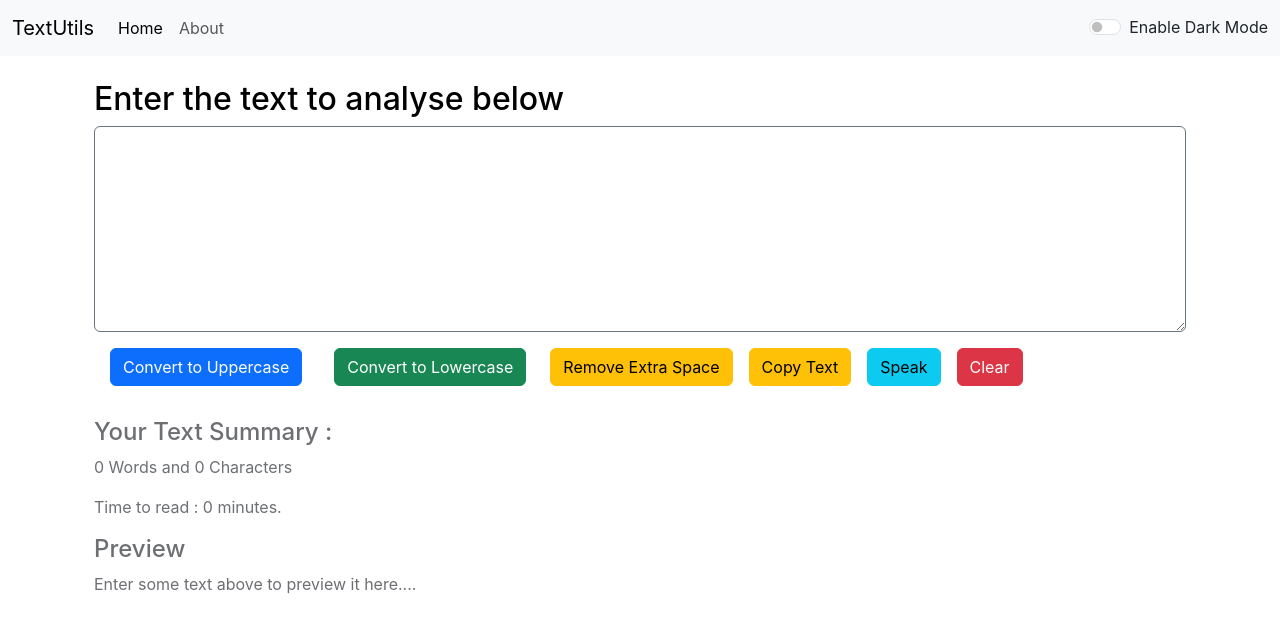
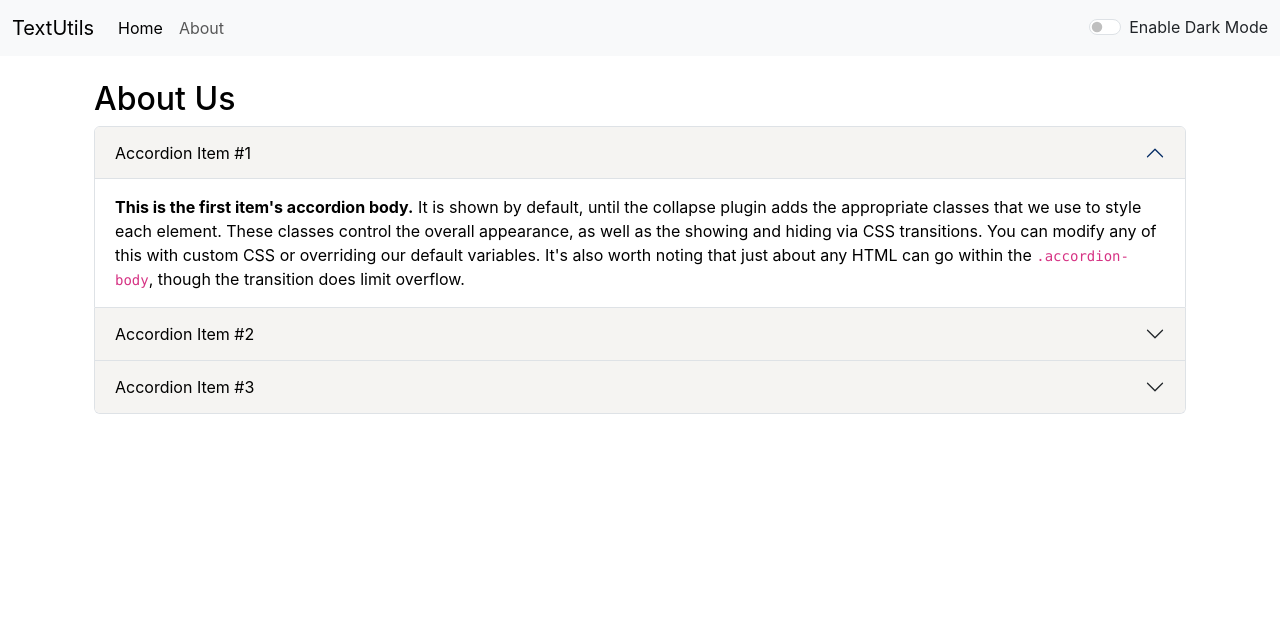
Before and after one commit to murli1998/myreactapp, a React (Create React App) app: page /about in a window 1280 px wide. Shown: the top 632 px of the page. Built offline with nearby package versions, Linux system fonts and the light colour scheme.

Commit message:
use of react router dom, some improvements

```diff
--- a/package.json
+++ b/package.json
@@ -8,6 +8,7 @@
     "@testing-library/user-event": "^13.5.0",
     "react": "^18.2.0",
     "react-dom": "^18.2.0",
+    "react-router-dom": "^6.22.3",
     "react-scripts": "5.0.1",
     "web-vitals": "^2.1.4"
   },
--- a/src/App.js
+++ b/src/App.js
@@ -1,10 +1,11 @@
 // import logo from './logo.svg';
 import "./App.css";
-// import About from "./components/About";
+import About from "./components/About";
 import Navbar from "./components/Navbar";
 import TextForm from "./components/TextForm";
 import React, { useState } from "react";
 import Alert from "./components/Alert";
+import { BrowserRouter as Router, Routes, Route, Link } from "react-router-dom";
 
 function App() {
   const [alert, setAlert] = useState(null);
@@ -41,6 +42,7 @@
   const [mode, setMode] = useState("light");
   return (
     <>
+      <Router>
         <Navbar
           title="TextUtils"
           aboutText="About"
@@ -49,13 +51,21 @@
         />
         <Alert alert={alert} />
         <div className="container" my-3="true">
+          <Routes>
+            <Route
+              path="/"
+              element={
                 <TextForm
                   heading="Enter the text to analyse below"
                   mode={mode}
                   showAlert={showAlert}
-        ></TextForm>
+                />
+              }
+            />
+            <Route path="/about" element={<About mode={mode} />} />
+          </Routes>
         </div>
-      {/* <About /> */}
+      </Router>
     </>
   );
 }
--- a/src/components/About.js
+++ b/src/components/About.js
@@ -1,4 +1,4 @@
-import React, { useState } from "react";
+// import React, { useState } from "react";
 
 // let accordianStyle = {
 //   color: "black",
@@ -7,59 +7,62 @@
 //   borderRadius: "10px",
 // };
 
-export default function About() {
-  const [myStyle, setMyStyle] = useState({
-    color: "white",
-    backgroundColor: "#262626",
-    border: "1px solid black",
-    borderRadius: "10px",
-  });
+export default function About(props) {
+  // const [myStyle, setMyStyle] = useState({
+  //   color: "white",
+  //   backgroundColor: "#262626",
+  //   border: "1px solid black",
+  //   borderRadius: "10px",
+  // });
 
-  const [accordianStyle, setAccordianStyle] = useState({
-    color: "black",
-    backgroundColor: "white",
-    border: "1px solid black",
-    borderRadius: "10px",
-  });
+  // const [accordianStyle, setAccordianStyle] = useState({
+  //   color: "black",
+  //   backgroundColor: "white",
+  //   border: "1px solid black",
+  //   borderRadius: "10px",
+  // });
 
-  const [btnText, setBtnText] = useState("Enable dark mode");
+  // const [btnText, setBtnText] = useState("Enable dark mode");
 
-  const toggleStyle = () => {
-    if (myStyle.color === "white") {
-      setMyStyle({
-        color: "black",
-        backgroundColor: "white",
-        border: "1px solid black",
-        borderRadius: "10px",
-      });
-      setAccordianStyle({
-        color: "black",
-        backgroundColor: "white",
-        border: "1px solid black",
-        borderRadius: "10px",
-      });
-      setBtnText("Enable dark mode");
-    } else {
-      setMyStyle({
-        color: "white",
-        backgroundColor: "#262626",
-        border: "1px solid black",
-        borderRadius: "10px",
-      });
-      setAccordianStyle({
-        color: "white",
-        backgroundColor: "#262626",
-        border: "1px solid black",
-        borderRadius: "10px",
-      });
-      setBtnText("Enable light mode");
-    }
-  };
+  // const toggleStyle = () => {
+  //   if (myStyle.color === "white") {
+  //     setMyStyle({
+  //       color: "black",
+  //       backgroundColor: "white",
+  //       border: "1px solid black",
+  //       borderRadius: "10px",
+  //     });
+  //     setAccordianStyle({
+  //       color: "black",
+  //       backgroundColor: "white",
+  //       border: "1px solid black",
+  //       borderRadius: "10px",
+  //     });
+  //     setBtnText("Enable dark mode");
+  //   } else {
+  //     setMyStyle({
+  //       color: "white",
+  //       backgroundColor: "#262626",
+  //       border: "1px solid black",
+  //       borderRadius: "10px",
+  //     });
+  //     setAccordianStyle({
+  //       color: "white",
+  //       backgroundColor: "#262626",
+  //       border: "1px solid black",
+  //       borderRadius: "10px",
+  //     });
+  //     setBtnText("Enable light mode");
+  //   }
+  // };
 
   return (
-    <div className="container mt-3 " style={myStyle}>
+    <div
+      className="container mt-4 "
+      style={{ color: props.mode === "dark" ? "white" : "black" }}
+    >
       <h2>About Us</h2>
-      <div className="accordion my-4" id="accordionExample">
+      <div className="accordion my-2" id="accordionExample">
         <div className="accordion-item">
           <h2 className="accordion-header">
             <button
@@ -69,7 +72,11 @@
               data-bs-target="#collapseOne"
               aria-expanded="true"
               aria-controls="collapseOne"
-              style={myStyle}
+              // style={myStyle}
+              style={{
+                color: props.mode === "dark" ? "white" : "black",
+                backgroundColor: props.mode === "dark" ? "#262626" : "#f5f4f2",
+              }}
             >
               Accordion Item #1
             </button>
@@ -79,7 +86,13 @@
             className="accordion-collapse collapse show"
             data-bs-parent="#accordionExample"
           >
-            <div className="accordion-body" style={accordianStyle}>
+            <div
+              className="accordion-body"
+              style={{
+                color: props.mode === "dark" ? "white" : "black",
+                backgroundColor: props.mode === "dark" ? "#454443" : "white",
+              }}
+            >
               <strong>This is the first item's accordion body.</strong> It is
               shown by default, until the collapse plugin adds the appropriate
               classes that we use to style each element. These classes control
@@ -100,7 +113,11 @@
               data-bs-target="#collapseTwo"
               aria-expanded="false"
               aria-controls="collapseTwo"
-              style={myStyle}
+              // style={myStyle}
+              style={{
+                color: props.mode === "dark" ? "white" : "black",
+                backgroundColor: props.mode === "dark" ? "#262626" : "#f5f4f2",
+              }}
             >
               Accordion Item #2
             </button>
@@ -110,7 +127,13 @@
             className="accordion-collapse collapse"
             data-bs-parent="#accordionExample"
           >
-            <div className="accordion-body" style={accordianStyle}>
+            <div
+              className="accordion-body"
+              style={{
+                color: props.mode === "dark" ? "white" : "black",
+                backgroundColor: props.mode === "dark" ? "#454443" : "white",
+              }}
+            >
               <strong>This is the second item's accordion body.</strong> It is
               hidden by default, until the collapse plugin adds the appropriate
               classes that we use to style each element. These classes control
@@ -131,7 +154,11 @@
               data-bs-target="#collapseThree"
               aria-expanded="false"
               aria-controls="collapseThree"
-              style={myStyle}
+              // style={myStyle}
+              style={{
+                color: props.mode === "dark" ? "white" : "black",
+                backgroundColor: props.mode === "dark" ? "#262626" : "#f5f4f2",
+              }}
             >
               Accordion Item #3
             </button>
@@ -141,7 +168,13 @@
             className="accordion-collapse collapse"
             data-bs-parent="#accordionExample"
           >
-            <div className="accordion-body" style={accordianStyle}>
+            <div
+              className="accordion-body"
+              style={{
+                color: props.mode === "dark" ? "white" : "black",
+                backgroundColor: props.mode === "dark" ? "#454443" : "white",
+              }}
+            >
               <strong>This is the third item's accordion body.</strong> It is
               hidden by default, until the collapse plugin adds the appropriate
               classes that we use to style each element. These classes control
@@ -154,11 +187,11 @@
           </div>
         </div>
       </div>
-      <div className="container my-2 ">
+      {/* <div className="container my-2 ">
         <button type="button" className="btn btn-primary" onClick={toggleStyle}>
           {btnText}
         </button>
-      </div>
+      </div> */}
     </div>
   );
 }
--- a/src/components/Navbar.js
+++ b/src/components/Navbar.js
@@ -1,5 +1,6 @@
 import React from "react";
 import PropTypes from "prop-types";
+import { Link } from "react-router-dom";
 
 export default function Navbar(props) {
   return (
@@ -8,9 +9,9 @@
         className={`navbar navbar-expand-lg navbar-${props.mode} bg-${props.mode}`}
       >
         <div className="container-fluid">
-          <a className="navbar-brand" href="/">
+          <Link className="navbar-brand" to="/">
             {props.title}
-          </a>
+          </Link>
           <button
             className="navbar-toggler"
             type="button"
@@ -25,14 +26,14 @@
           <div className="collapse navbar-collapse" id="navbarSupportedContent">
             <ul className="navbar-nav me-auto mb-2 mb-lg-0">
               <li className="nav-item">
-                <a className="nav-link active" aria-current="page" href="/">
+                <Link className="nav-link active" aria-current="page" to="/">
                   Home
-                </a>
+                </Link>
               </li>
               <li className="nav-item">
-                <a className="nav-link" href="/">
+                <Link className="nav-link" to="/about">
                   {props.aboutText}
-                </a>
+                </Link>
               </li>
             </ul>
             {/* <form className="d-flex" role="search">
--- a/src/components/TextForm.js
+++ b/src/components/TextForm.js
@@ -2,7 +2,7 @@
 
 export default function TextForm(props) {
   const [text, setText] = useState("");
-  //  setText("god morning"); correct way to change text
+  //  setText("good morning"); correct way to change text
   const handleUpClick = () => {
     if (text === "") {
       let checkmsg = new SpeechSynthesisUtterance("Please enter some text");
@@ -103,7 +103,7 @@
             value={text}
             onChange={handleOnChange}
             style={{
-              backgroundColor: props.mode === "dark" ? "#5e6166" : "white",
+              backgroundColor: props.mode === "dark" ? "#5e6166" : "#f5f4f2",
               color: props.mode === "dark" ? "white" : "black",
             }}
           ></textarea>
@@ -125,7 +125,7 @@
           <button
             type="submit"
             onClick={copyText}
-            className="btn btn-warning mx-2 my-2"
+            className="btn btn-secondary mx-2 my-2"
           >
             Copy Text
           </button>
```
Also changed, not shown: public/logo192.png (renamed from public/android-chrome-192x192.png), 1 other file (tests, documents, lock files or other folders). Lines whose indentation alone changed are shown as unchanged.
